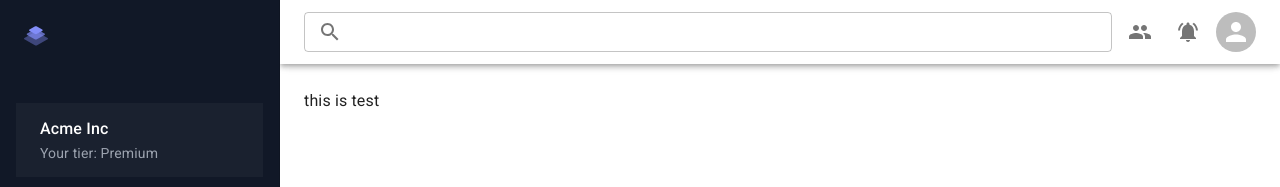
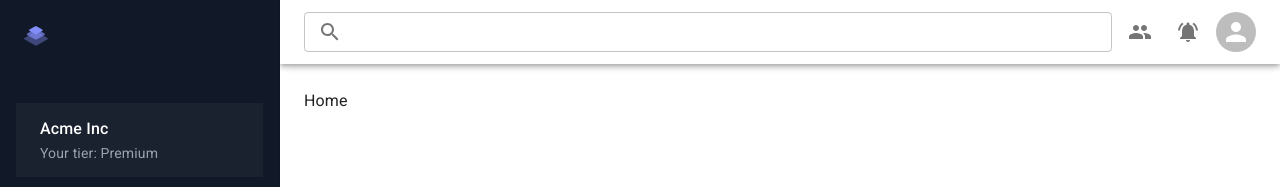
Before and after one commit to alikomijani/maktab-dashboard, a React (Vite) app: page /dashboard in a window 1280 px wide. Shown: the top 187 px of the page. Built offline with nearby package versions, Linux system fonts and the light colour scheme.

Commit message:
add router

```diff
--- a/src/App.jsx
+++ b/src/App.jsx
@@ -1,7 +1,8 @@
 import React from "react";
-import { DashboardLayout } from "./components/";
+import { RouterProvider } from "react-router-dom";
+import { router } from "./router/router";
 function App() {
-  return <DashboardLayout>this is test</DashboardLayout>;
+  return <RouterProvider router={router} />;
 }
 
 export default App;
--- a/src/components/layouts/dashboard/DashboardLayout.jsx
+++ b/src/components/layouts/dashboard/DashboardLayout.jsx
@@ -2,14 +2,15 @@ import { Box, Toolbar } from "@mui/material";
 import React from "react";
 import DashboardHeader from "./DashboardHeader";
 import DashboardSidebar from "./DashboardSidebar";
-export function DashboardLayout({ children }) {
+import { Outlet } from "react-router-dom";
+export function DashboardLayout() {
   return (
     <Box display="flex">
       <DashboardHeader />
       <DashboardSidebar />
       <Box component={"main"} sx={{ flexGrow: 1, p: 3 }}>
         <Toolbar />
-        {children}
+        <Outlet />
       </Box>
     </Box>
   );
--- /dev/null
+++ b/src/router/router.jsx
@@ -0,0 +1,23 @@
+import { createBrowserRouter } from "react-router-dom";
+import { DashboardLayout } from "../components";
+
+export const router = createBrowserRouter([
+  {
+    path: "/dashboard",
+    element: <DashboardLayout />,
+    children: [
+      {
+        index: true,
+        element: <div>Home</div>,
+      },
+      {
+        path: "customers",
+        element: <div>customers</div>,
+      },
+      {
+        path: "products",
+        element: <div>customers</div>,
+      },
+    ],
+  },
+]);
```
